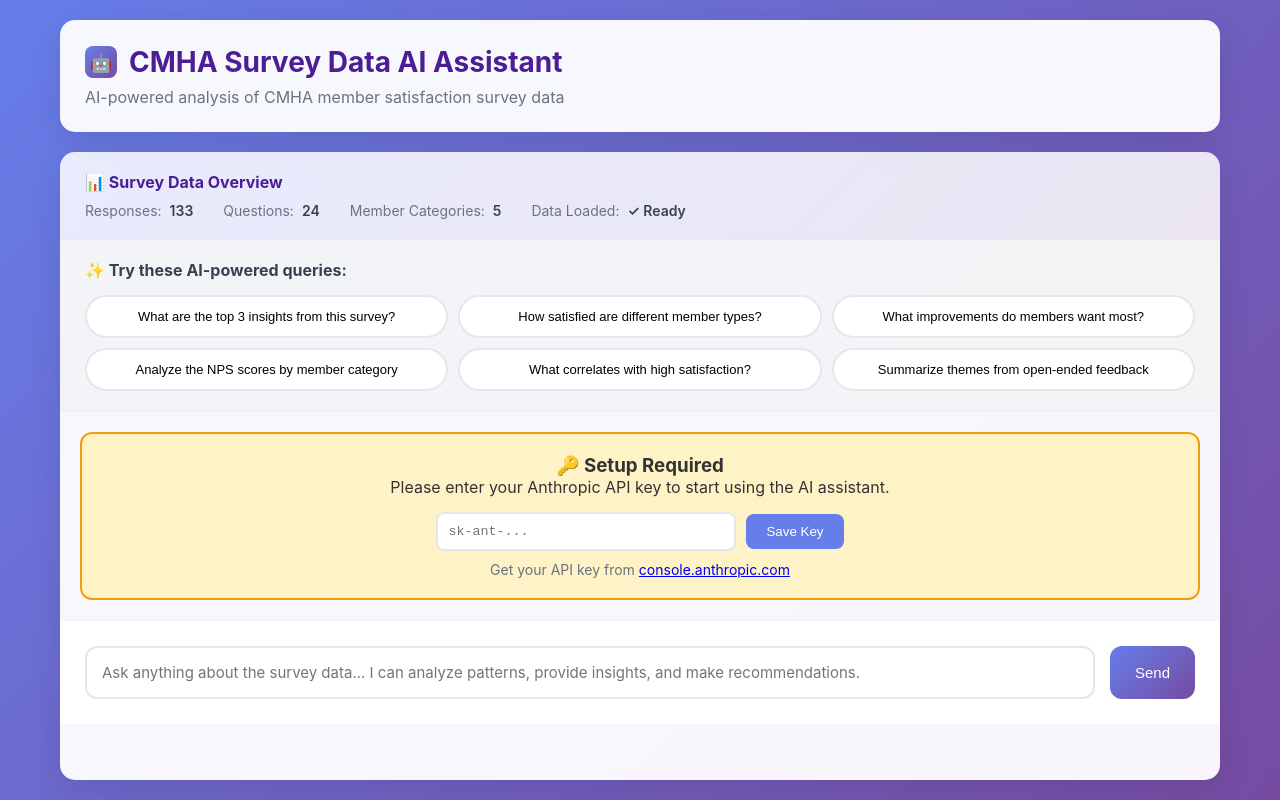
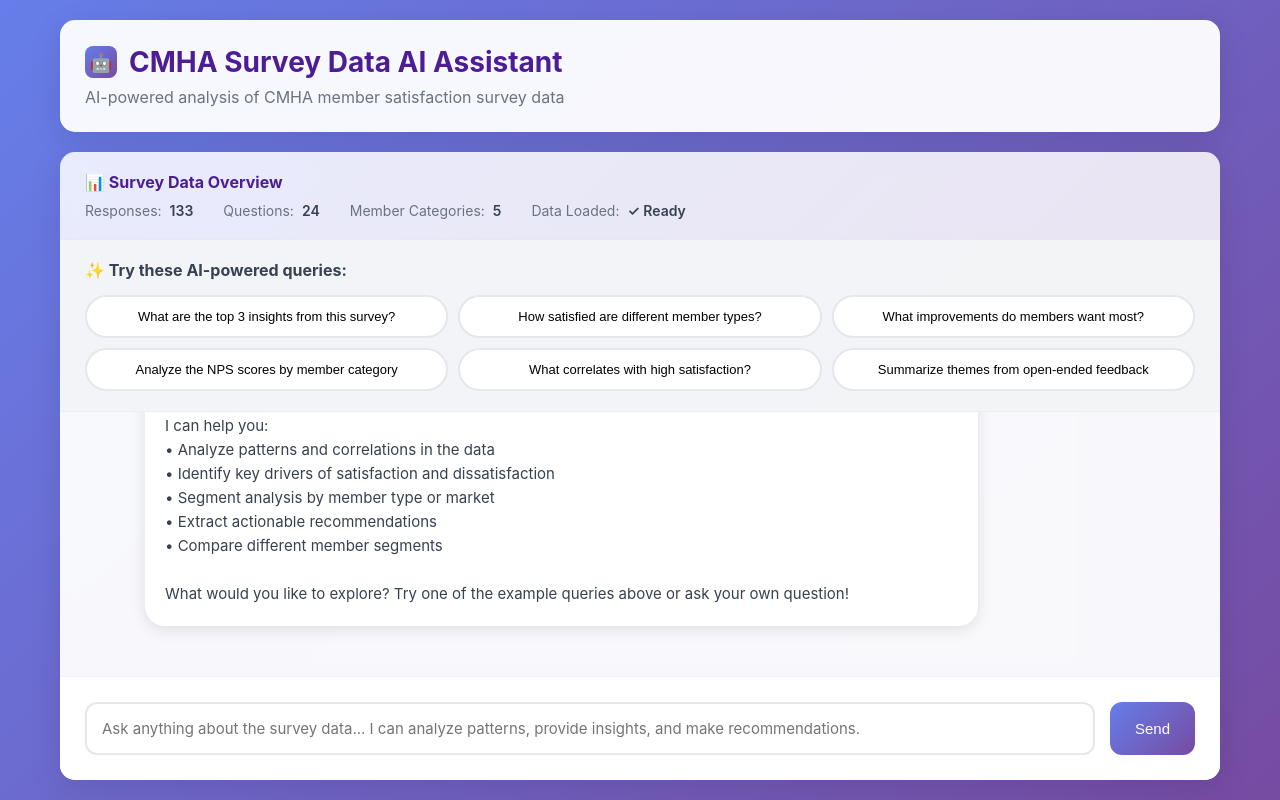
Before and after one commit to CLUTCH-Performance/CHMA3, a website: page index.html in a window 1280 px wide. Drawn offline with Linux system fonts and the light colour scheme.

Commit message:
Update index.html
removed incorrect API key styles, requests. Code cleaned to direct to API key stored in netlify

```diff
--- a/index.html
+++ b/index.html
@@ -280,51 +280,9 @@
             border-left: 4px solid #ef4444;
         }
 
-        .api-key-setup {
-            background: #fef3c7;
-            border: 2px solid #f59e0b;
-            border-radius: 12px;
-            padding: 20px;
-            margin: 20px;
-            text-align: center;
-        }
-
-        .api-key-input {
-            display: flex;
-            gap: 10px;
-            margin-top: 15px;
-            align-items: center;
-            justify-content: center;
-        }
-
-        .api-key-input input {
-            padding: 10px;
-            border: 2px solid #e5e7eb;
-            border-radius: 8px;
-            width: 300px;
-            font-family: monospace;
-        }
-
-        .api-key-input button {
-            padding: 10px 20px;
-            background: #667eea;
-            color: white;
-            border: none;
-            border-radius: 8px;
-            cursor: pointer;
-        }
-
         @media (max-width: 768px) {
             .container {
                 padding: 10px;
-            }
-
-            .api-key-input {
-                flex-direction: column;
-            }
-
-            .api-key-input input {
-                width: 100%;
             }
 
             .message-content {
@@ -338,14 +296,6 @@
             .data-stats {
                 flex-direction: column;
                 gap: 10px;
-            }
-
-            .api-key-input {
-                flex-direction: column;
-            }
-
-            .api-key-input input {
-                width: 100%;
             }
         }
     </style>
@@ -393,18 +343,6 @@
                     <button class="query-button">What correlates with high satisfaction?</button>
                     <button class="query-button">Summarize themes from open-ended feedback</button>
                 </div>
-            </div>
-
-            <div id="apiKeySetup" class="api-key-setup">
-                <h3>🔑 Setup Required</h3>
-                <p>Please enter your Anthropic API key to start using the AI assistant.</p>
-                <div class="api-key-input">
-                    <input type="password" id="apiKeyInput" placeholder="sk-ant-...">
-                    <button onclick="saveApiKey()">Save Key</button>
-                </div>
-                <p style="margin-top: 10px; font-size: 14px; color: #6b7280;">
-                    Get your API key from <a href="https://console.anthropic.com" target="_blank">console.anthropic.com</a>
-                </p>
             </div>
 
             <div class="messages" id="messages"></div>
@@ -551,39 +489,12 @@
 
         // Global variables
         let conversationHistory = [];
-        let apiKey = localStorage.getItem('anthropic_api_key');
 
         // Initialize the application
         document.addEventListener('DOMContentLoaded', function() {
-            checkApiKey();
+            initializeChat();
             setupEventListeners();
         });
-
-        function checkApiKey() {
-            if (apiKey) {
-                document.getElementById('apiKeySetup').style.display = 'none';
-                initializeChat();
-            } else {
-                document.getElementById('messages').style.display = 'none';
-            }
-        }
-
-        function saveApiKey() {
-            const input = document.getElementById('apiKeyInput');
-            const key = input.value.trim();
-
-            if (!key.startsWith('sk-ant-')) {
-                alert('Please enter a valid Anthropic API key (starts with sk-ant-)');
-                return;
-            }
-
-            apiKey = key;
-            localStorage.setItem('anthropic_api_key', key);
-
-            document.getElementById('apiKeySetup').style.display = 'none';
-            document.getElementById('messages').style.display = 'block';
-            initializeChat();
-        }
 
         function initializeChat() {
             const welcomeMessage = `Welcome to your CMHA Survey AI Assistant! 🎉
@@ -610,10 +521,6 @@
             // Example button handling
             document.getElementById('exampleButtons').addEventListener('click', function(event) {
                 if (event.target.classList.contains('query-button')) {
-                    if (!apiKey) {
-                        alert('Please set up your API key first');
-                        return;
-                    }
                     document.getElementById('messageInput').value = event.target.textContent;
                     sendMessage();
                 }
@@ -638,11 +545,6 @@
         }
 
         async function sendMessage() {
-            if (!apiKey) {
-                alert('Please set up your API key first');
-                return;
-            }
-
             const input = document.getElementById('messageInput');
             const message = input.value.trim();
 
@@ -681,7 +583,7 @@
 
                 // Show error
                 const errorMsg = error.message || 'An error occurred while processing your request.';
-                addMessage('bot', `❌ Error: ${errorMsg}\n\nPlease check your API key and try again.`);
+                addMessage('bot', `❌ Error: ${errorMsg}\n\nPlease check the server configuration and try again.`);
             } finally {
                 // Re-enable input
                 input.disabled = false;
@@ -725,7 +627,6 @@
                     },
                     body: JSON.stringify({
                         messages: messages,
-                        apiKey: apiKey,
                         maxTokens: 4000
                     })
                 });
@@ -774,15 +675,6 @@
 
             return messageId;
         }
-
-        // Add function to clear API key (for debugging)
-        function clearApiKey() {
-            localStorage.removeItem('anthropic_api_key');
-            location.reload();
-        }
-
-        // Add to window for debugging
-        window.clearApiKey = clearApiKey;
     </script>
 </body>
 </html>
```
